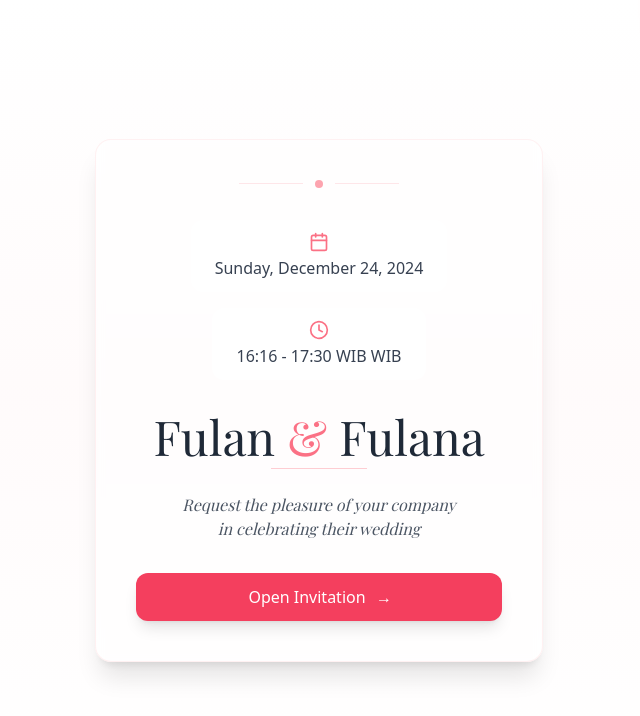
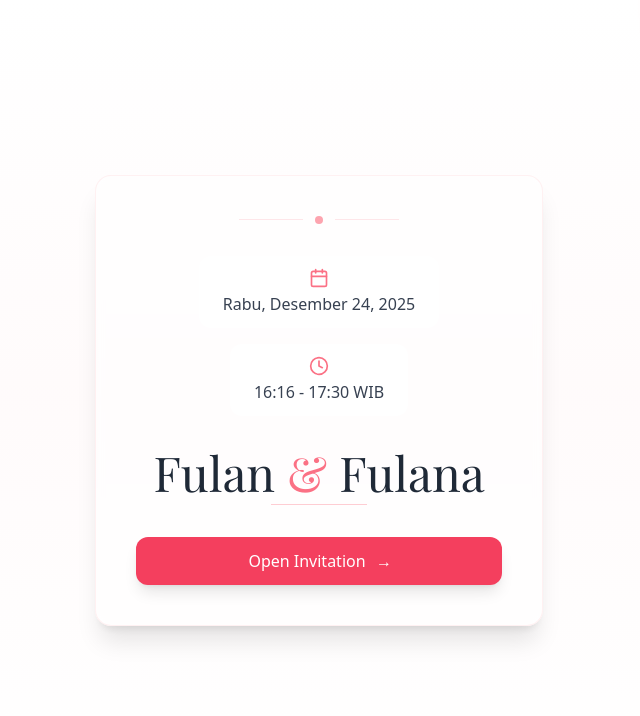
Before and after one commit to tiendatnguyen11195/wedding-invitation, a React (Vite) app: page / in a window 1280 px wide. Shown: the top 716 px of the page, without its empty margins (321-961 px from the left). Built offline with nearby package versions, Linux system fonts and the light colour scheme; a web font is replaced by a local one.

Commit message:
update: New Couple

```diff
--- a/src/config/config.js
+++ b/src/config/config.js
@@ -22,7 +22,6 @@ const config = {
     dateTime: "2025-12-24T16:22:47Z", // ISO 8601 format
     name: "Grand Ballroom, Hotel Majesty",
     address: "Jl. Example Street No. 123, City Name",
-    date: "Sunday, December 24, 2024",
     time: "16:16 - 17:30 WIB",
     phone: "+62 123 4567 890",
     maps_url: "https://maps.google.com/?q=YourVenueLocation",
--- a/src/pages/LandingPage.jsx
+++ b/src/pages/LandingPage.jsx
@@ -1,5 +1,6 @@
 // src/pages/LandingPage.jsx
 import config from '@/config/config';
+import { formatEventDate } from '@/lib/formatEventDate';
 import { motion } from 'framer-motion';
 import { Calendar, Clock } from 'lucide-react';
 
@@ -43,14 +44,14 @@ const LandingPage = ({ onOpenInvitation }) => (
             <div className="inline-flex flex-col items-center space-y-1 bg-white/80 px-6 py-3 rounded-xl">
               <Calendar className="w-5 h-5 text-rose-400" />
               <p className="text-gray-700 font-medium">
-                {config.event.date}
+                {formatEventDate(config.event.dateTime)}
               </p>
             </div>
 
             <div className="inline-flex flex-col items-center space-y-1 bg-white/80 px-6 py-3 rounded-xl">
               <Clock className="w-5 h-5 text-rose-400" />
               <p className="text-gray-700 font-medium">
-                {config.event.time} WIB
+                {config.event.time}
               </p>
             </div>
           </motion.div>
@@ -70,11 +71,6 @@ const LandingPage = ({ onOpenInvitation }) => (
               </h1>
               <div className="h-px w-24 mx-auto bg-rose-200" />
             </div>
-
-            <p className="text-gray-600 font-serif italic">
-              Request the pleasure of your company
-              <br />in celebrating their wedding
-            </p>
           </motion.div>
 
           {/* Open Invitation Button */}
```
